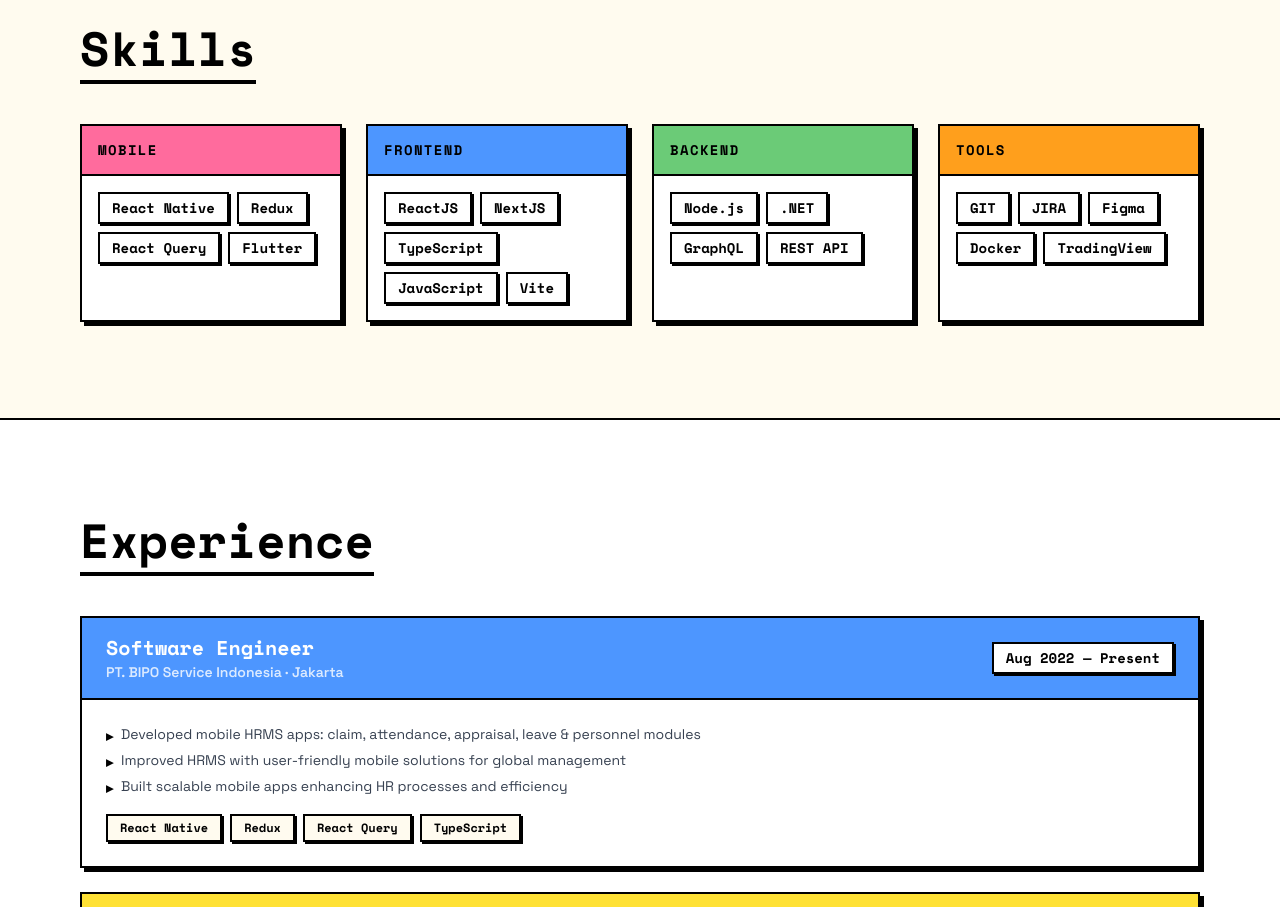
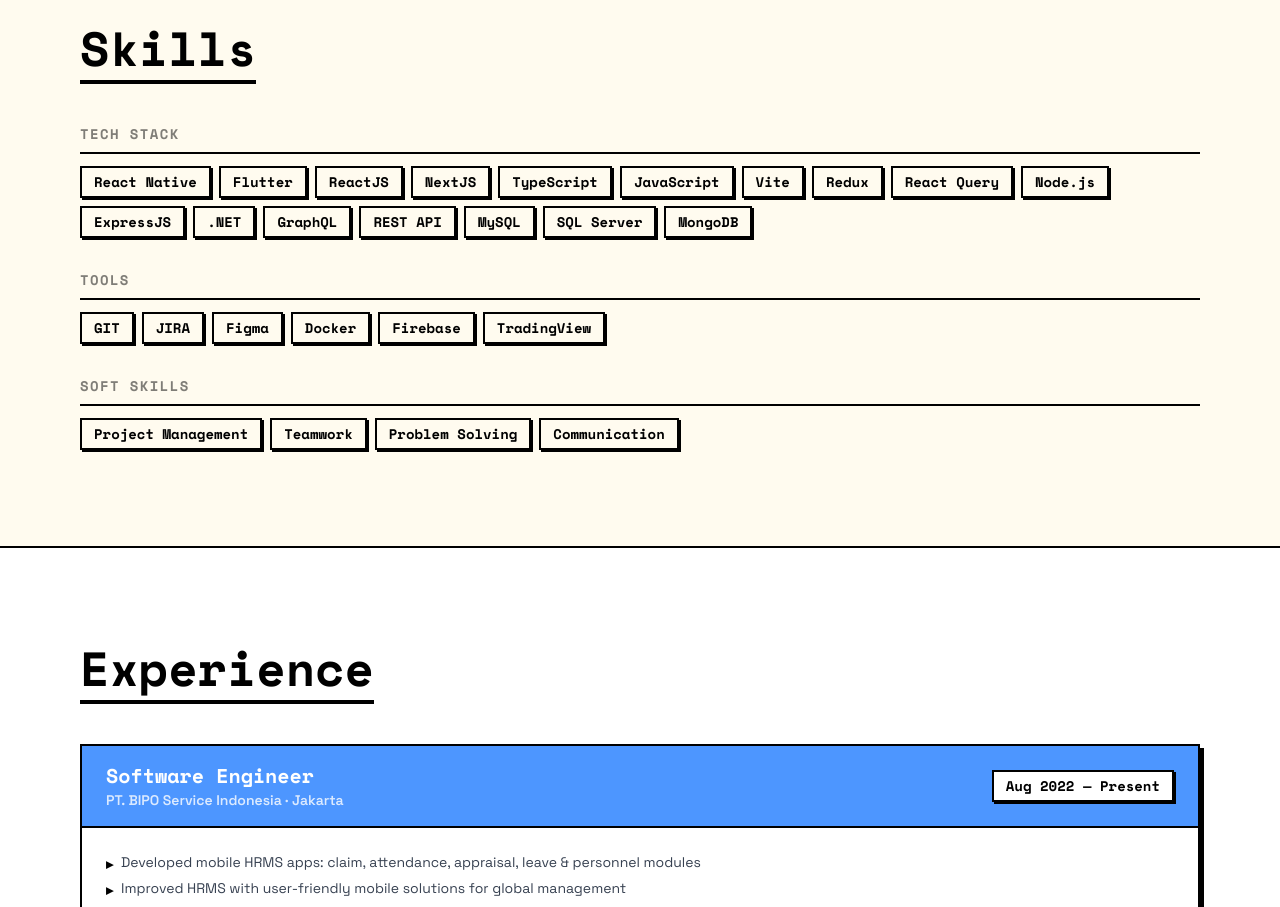
Before and after one commit to zaabdn/portfolio, a React (Vite) app: page / in a window 1280 px wide. Shown: the part 1740-2647 px from the top of the page. Built offline with nearby package versions, Linux system fonts and the light colour scheme.

Commit message:
fix(Skills): change layout

```diff
--- a/src/components/Skills.jsx
+++ b/src/components/Skills.jsx
@@ -2,28 +2,31 @@ import { motion } from 'motion/react';
 
 const skillGroups = [
   {
-    title: 'Mobile',
-    color: 'bg-neo-pink',
-    skills: ['React Native', 'Redux', 'React Query', 'Flutter'],
-  },
-  {
-    title: 'Frontend',
+    title: 'Tech Stack',
     color: 'bg-[#4D96FF]',
-    skills: ['ReactJS', 'NextJS', 'TypeScript', 'JavaScript', 'Vite'],
-  },
-  {
-    title: 'Backend',
-    color: 'bg-neo-green',
-    skills: ['Node.js', '.NET', 'GraphQL', 'REST API'],
+    textColor: 'text-white',
+    skills: [
+      'React Native', 'Flutter', 'ReactJS', 'NextJS',
+      'TypeScript', 'JavaScript', 'Vite', 'Redux', 'React Query',
+      'Node.js', 'ExpressJS', '.NET', 'GraphQL',
+      'REST API', 'MySQL', 'SQL Server', 'MongoDB',
+    ],
   },
   {
     title: 'Tools',
     color: 'bg-neo-orange',
-    skills: ['GIT', 'JIRA', 'Figma', 'Docker', 'TradingView'],
+    textColor: 'text-black',
+    skills: ['GIT', 'JIRA', 'Figma', 'Docker', 'Firebase', 'TradingView'],
+  },
+  {
+    title: 'Soft Skills',
+    color: 'bg-neo-pink',
+    textColor: 'text-white',
+    skills: ['Project Management', 'Teamwork', 'Problem Solving', 'Communication'],
   },
 ];
 
-const dropRotations = [-5, 4, -3, 6];
+const dropRotations = [-4, 5, -3];
 
 export default function Skills() {
   return (
@@ -41,27 +44,23 @@ export default function Skills() {
           <h2 className="section-title" style={{ marginBottom: 0 }}>Skills</h2>
         </motion.div>
 
-        <div className="grid sm:grid-cols-2 lg:grid-cols-4 gap-6">
+        <div className="flex flex-col gap-8">
           {skillGroups.map((group, gi) => (
-            /* Card drops from above with slight tilt */
             <motion.div
               key={group.title}
-              className="neo-card overflow-hidden"
-              initial={{ y: -120, opacity: 0, rotate: dropRotations[gi] }}
-              whileInView={{ y: 0, opacity: 1, rotate: 0 }}
+              initial={{ y: -60, opacity: 0 }}
+              whileInView={{ y: 0, opacity: 1 }}
               viewport={{ once: true }}
               transition={{ type: 'spring', stiffness: 280, damping: 14, delay: gi * 0.12 }}
             >
-              <div className={`${group.color} border-b-2 border-black px-4 py-3`}>
-                <span className="font-mono font-bold text-sm uppercase tracking-widest">
-                  {group.title}
-                </span>
-              </div>
-              <div className="p-4 flex flex-wrap gap-2 bg-white">
+              <h3 className="font-mono font-bold text-sm uppercase tracking-widest text-black/50 mb-3 border-b-2 border-black pb-2">
+                {group.title}
+              </h3>
+              <div className="flex flex-wrap gap-2">
                 {group.skills.map((skill, si) => (
                   <motion.span
                     key={skill}
-                    className="neo-badge bg-white text-black cursor-default"
+                    className="neo-badge bg-neo-bg text-black cursor-default"
                     initial={{ scale: 0, rotate: -20 }}
                     whileInView={{ scale: 1, rotate: 0 }}
                     viewport={{ once: true }}
@@ -69,7 +68,7 @@ export default function Skills() {
                       type: 'spring',
                       stiffness: 600,
                       damping: 12,
-                      delay: gi * 0.12 + si * 0.06,
+                      delay: gi * 0.12 + si * 0.04,
                     }}
                     whileHover={{ scale: 1.12, rotate: [-2, 2, -2, 0], transition: { duration: 0.3 } }}
                   >
```
